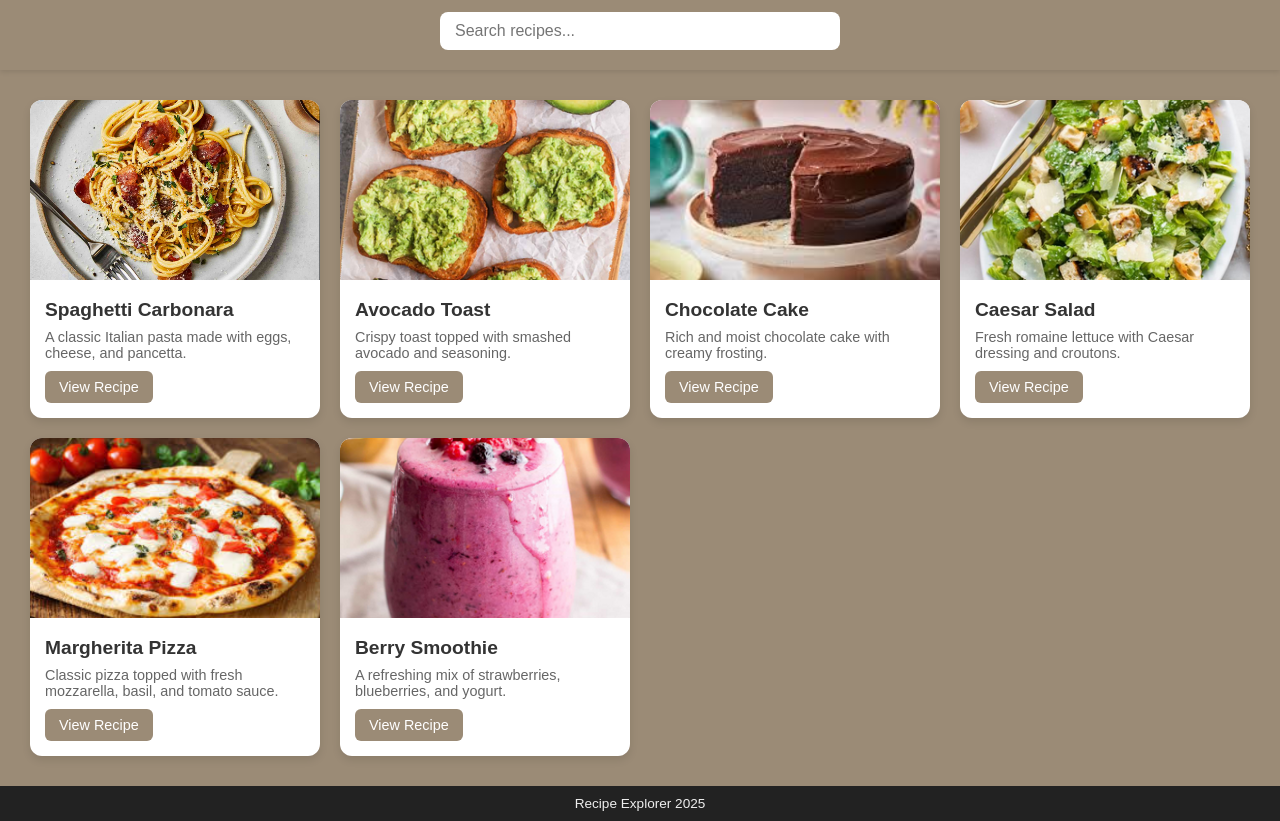
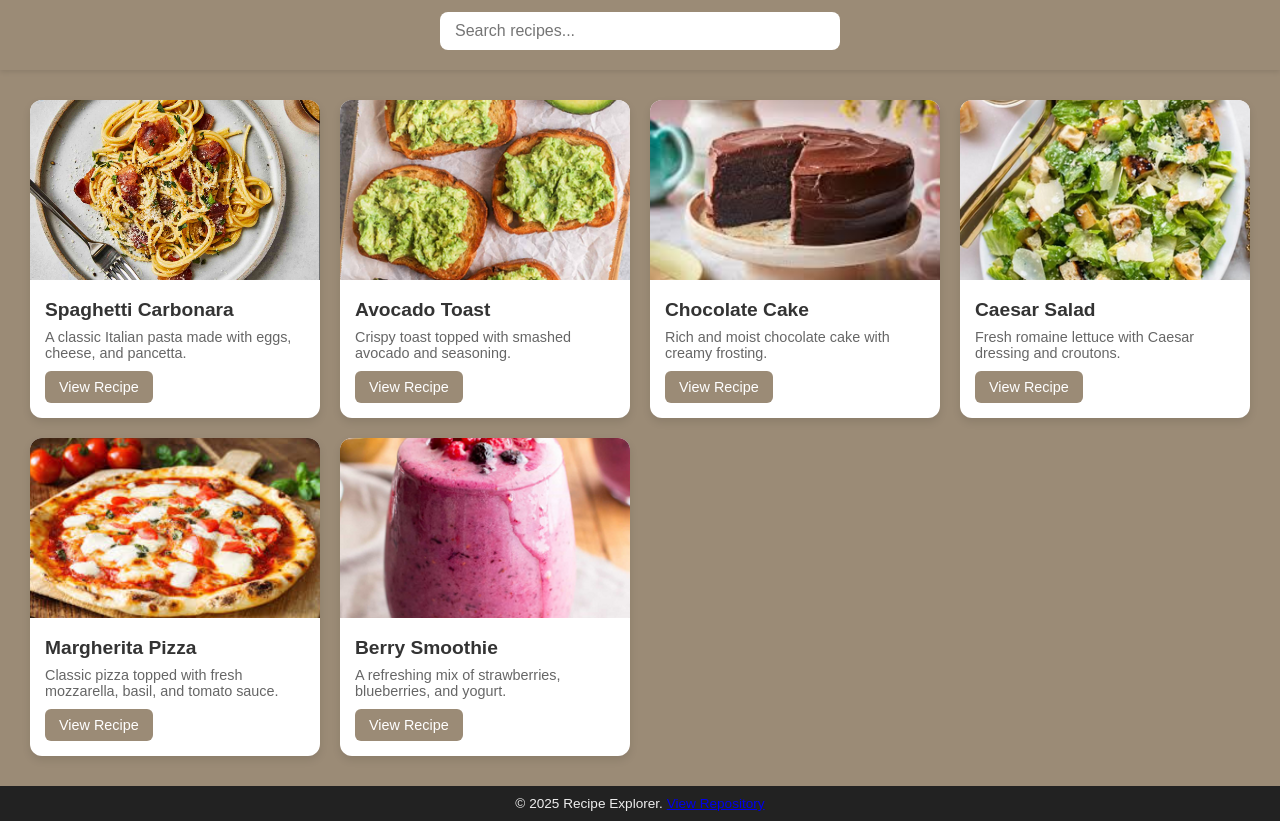
Before and after one commit to ABHISHEKUPAI/recipe-explorer, a plain HTML site: page index.html in a window 1280 px wide. Shown: the part 60-881 px from the top of the page. Drawn offline with Linux system fonts and the light colour scheme.

Commit message:
fixing issue#3

```diff
--- a/index.html
+++ b/index.html
@@ -15,7 +15,12 @@
   <main id="recipeContainer" class="recipe-container"></main>
 
   <footer>
-    <p>Recipe Explorer 2025</p>
+    <p>
+    &copy; 2025 Recipe Explorer.
+    <a href= "https://github.com/Harshith-2208/recipe-explorer">
+      View Repository
+    </a>
+  </p>
   </footer>
 
   <script src="script.js"></script>
```
